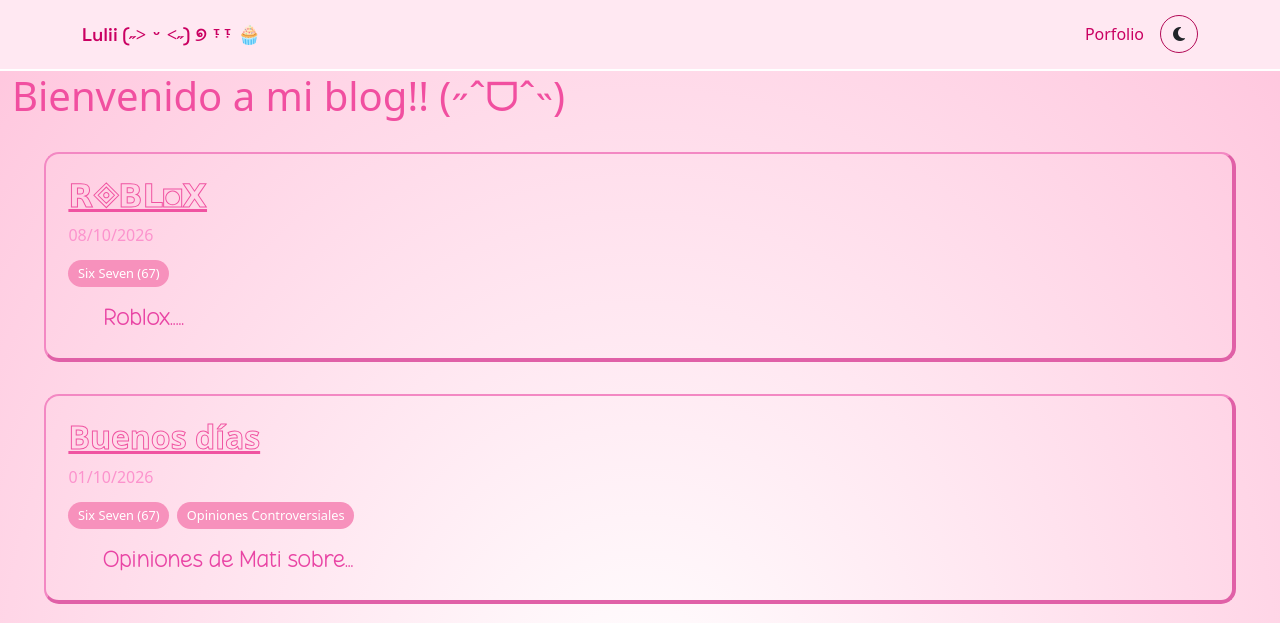
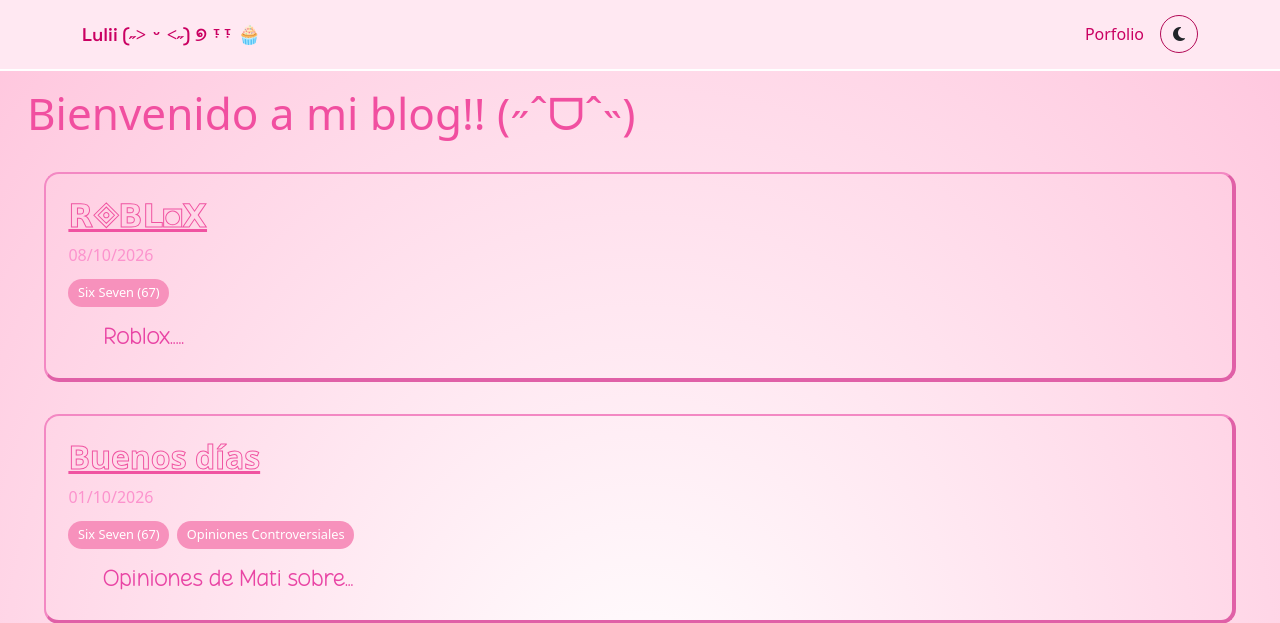
Before and after one commit to sbudani-cloud/web-personal-django, a Django app: page /blog/ in a window 1280 px wide. Shown: the top 623 px of the page. Run offline with Django 5.2, Linux system fonts and the light colour scheme; data comes from the database, SQL or seed files in the repository; both versions use the stored data as it was after the commit.

Commit message:
detalles aun mas finales

```diff
--- a/webpersonal/blog/static/blog/css/blog.css
+++ b/webpersonal/blog/static/blog/css/blog.css
@@ -17,6 +17,8 @@
 
 h1 {
     color: var(--color-titulo);
+    font-size: 44px;
+    margin: 15px;
 }
 
 .proyecto-card {
--- a/webpersonal/blog/templates/blog/details.html
+++ b/webpersonal/blog/templates/blog/details.html
@@ -7,7 +7,6 @@
 
 {% block title %}{{post.title}}{% endblock %}
 {% block content %}
-    <p>.</p>
     <p>.</p>
     <h1>{{post.title}}</h1>
 
```
Also changed, not shown: webpersonal/db.sqlite3.
